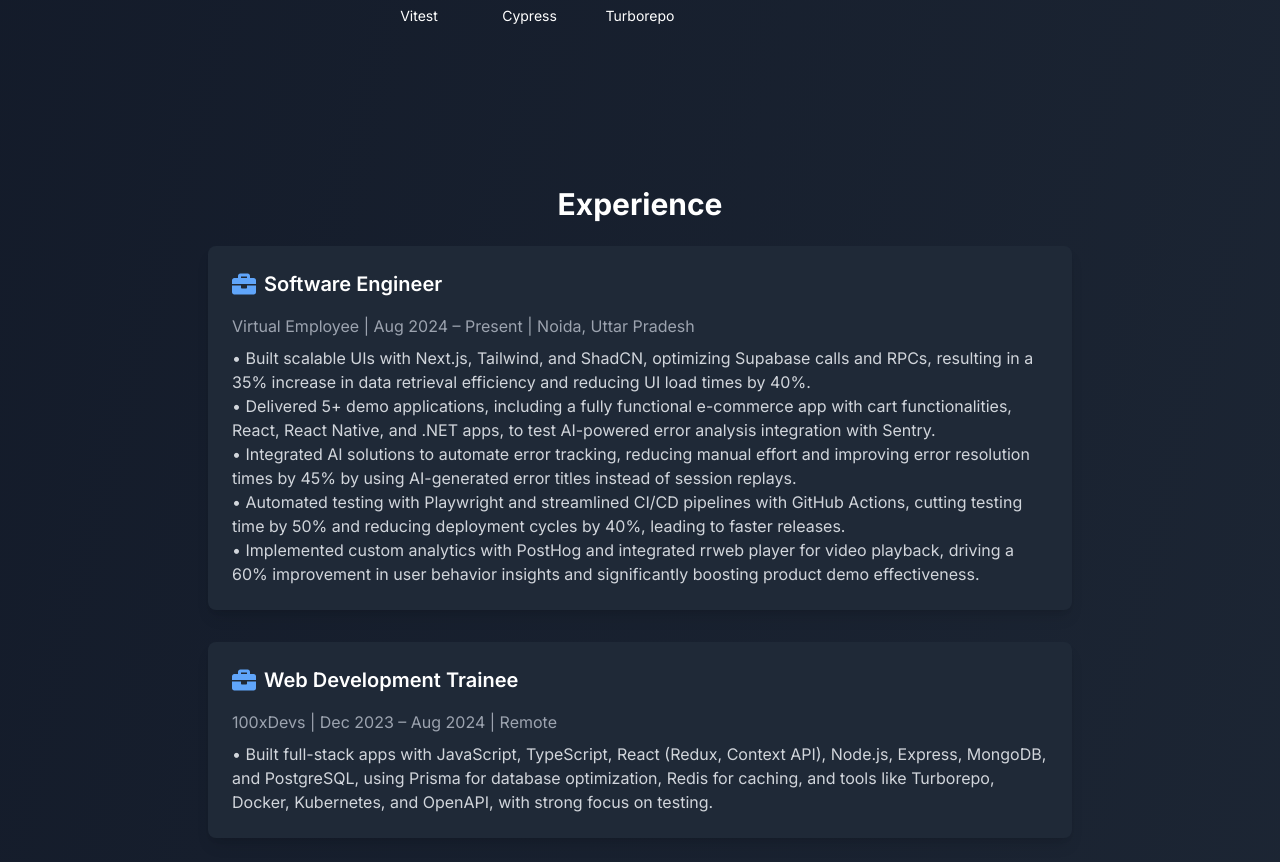
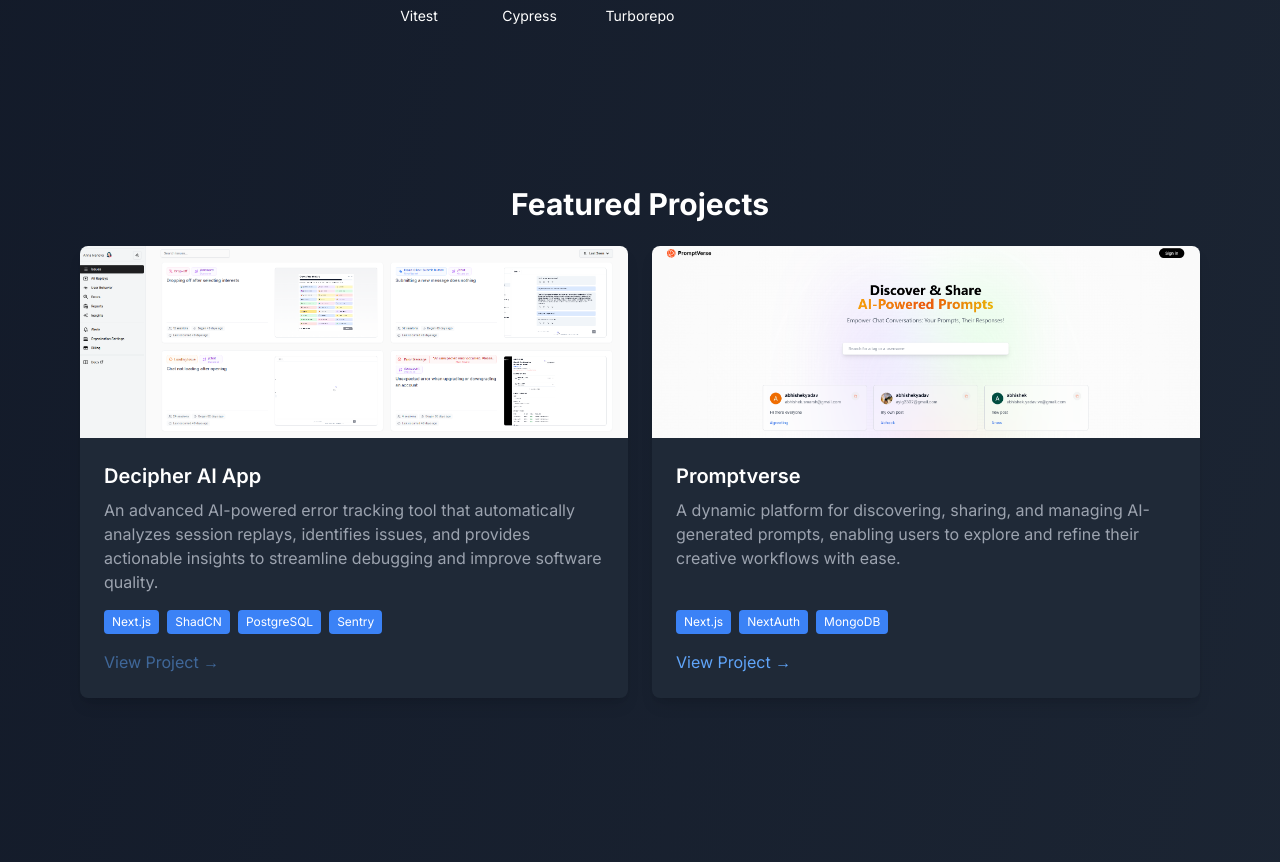
Before and after one commit to iam-abhishek-yadav/portfolio, a Next.js app: page / in a window 1280 px wide. Shown: the part 1894-2756 px from the top of the page. Built offline with nearby package versions, Linux system fonts and the light colour scheme.

Commit message:
add projects section back

```diff
--- a/app/page.tsx
+++ b/app/page.tsx
@@ -4,7 +4,7 @@
 import Experience from "@/components/Experience"
 import Hero from "@/components/Hero"
 import Profiles from "@/components/Profiles"
-// import Projects from "@/components/Projects"
+import Projects from "@/components/Projects"
 import Skills from "@/components/Skills"
 import type { Metadata } from "next"
 
@@ -20,7 +20,7 @@
 			<Hero />
 			<About />
 			<Skills />
-			{/* <Projects /> */}
+			<Projects />
 			<Experience />
 			<Certifications />
 			<Profiles />
--- a/components/Projects.tsx
+++ b/components/Projects.tsx
@@ -7,29 +7,20 @@
 	{
 		title: "Decipher AI App",
 		description:
-			"Built a responsive UI with Next.js and integrated AI-powered error tracking with Sentry, reducing manual tracking time by 40%.",
-		image: "/placeholder.svg?height=300&width=400",
+			"An advanced AI-powered error tracking tool that automatically analyzes session replays, identifies issues, and provides actionable insights to streamline debugging and improve software quality.",
+		image: "/projects/decipher.png",
 		tech: ["Next.js", "ShadCN", "PostgreSQL", "Sentry"],
 		link: "#",
 	},
 	{
 		title: "Promptverse",
 		description:
-			"Developed secure authentication with NextAuth, improving sign-in reliability by 35%, and increased user engagement by 40%.",
-		image: "/placeholder.svg?height=300&width=400",
+			"A dynamic platform for discovering, sharing, and managing AI-generated prompts, enabling users to explore and refine their creative workflows with ease.",
+		image: "/projects/promptverse.png",
 		tech: ["Next.js", "NextAuth", "MongoDB"],
-		link: "#",
-	},
-	{
-		title: "E-commerce Platform",
-		description:
-			"Implemented a scalable e-commerce solution using microservices architecture, resulting in a 50% improvement in system reliability.",
-		image: "/placeholder.svg?height=300&width=400",
-		tech: ["Node.js", "React", "Docker", "Kubernetes"],
-		link: "#",
+		link: "https://promptverse-mu.vercel.app/",
 	},
 ]
-
 export default function Projects() {
 	return (
 		<section
@@ -42,24 +33,26 @@
 				<h2 className="text-3xl font-bold mb-6 text-center">
 					Featured Projects
 				</h2>
-				<div className="grid md:grid-cols-2 lg:grid-cols-3 gap-8">
+				<div className="grid grid-cols-1 sm:grid-cols-2 gap-6">
 					{projects.map((project, index) => (
 						<motion.div
 							key={project.title}
-							className="bg-gray-800 rounded-lg overflow-hidden shadow-lg"
+							className="bg-gray-800 rounded-lg overflow-hidden shadow-lg flex flex-col"
 							initial={{ opacity: 0, y: 20 }}
 							animate={{ opacity: 1, y: 0 }}
 							transition={{ duration: 0.5, delay: index * 0.1 }}>
 							<Image
-								src={project.image || "/placeholder.svg"}
+								src={project.image}
 								alt={project.title}
 								width={400}
 								height={300}
-								className="w-full h-48 object-cover"
+								className="w-full h-48 object-center object-cover"
 							/>
-							<div className="p-6">
+							<div className="p-6 flex flex-col flex-grow">
 								<h3 className="text-xl font-semibold mb-2">{project.title}</h3>
-								<p className="text-gray-400 mb-4">{project.description}</p>
+								<p className="text-gray-400 mb-4 flex-grow">
+									{project.description}
+								</p>
 								<div className="flex flex-wrap gap-2 mb-4">
 									{project.tech.map((tech) => (
 										<span
@@ -69,13 +62,15 @@
 										</span>
 									))}
 								</div>
-								{/* <a
-									href={project.link}
-									className="text-blue-400 hover:text-blue-300 transition duration-300"
+								<a
+									href={project.link !== "#" ? project.link : undefined}
+									className={`text-blue-400 hover:text-blue-300 transition duration-300 ${
+										project.link === "#" ? "opacity-50 cursor-not-allowed" : ""
+									}`}
 									target="_blank"
 									rel="noopener noreferrer">
 									View Project →
-								</a> */}
+								</a>
 							</div>
 						</motion.div>
 					))}
```
Also changed, not shown: public/projects/decipher.png (added), public/projects/promptverse.png (added).
